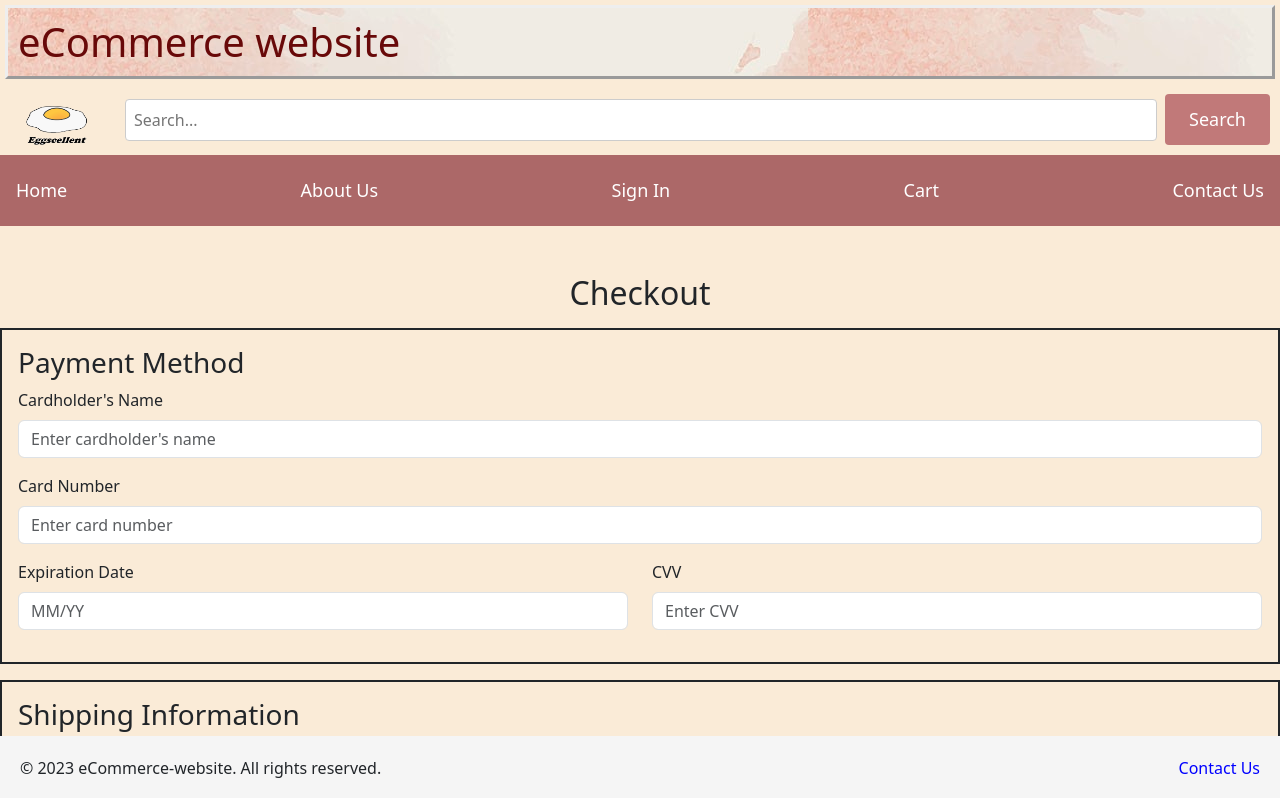
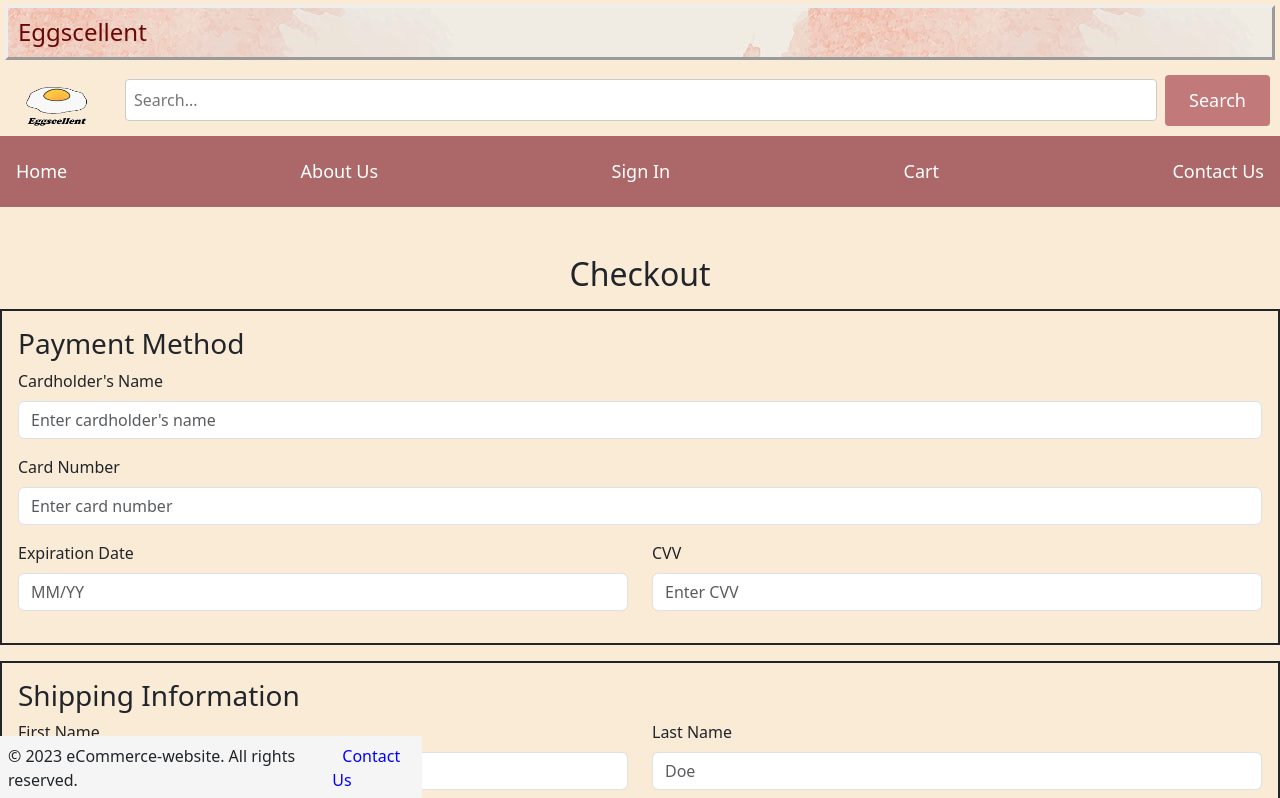
Before and after one commit to aghared/Ecommerce-website, a React (Create React App) app in the folder ecommerce-website/: page /checkout in a window 1280 px wide. Shown: the top 798 px of the page. Built offline with nearby package versions, Linux system fonts and the light colour scheme.

Commit message:
added changes to footer, product-page, and navbar

```diff
--- a/ecommerce-website/src/CSS/footer.css
+++ b/ecommerce-website/src/CSS/footer.css
@@ -1,11 +1,11 @@
 /* set the footer to have a gray background color and some padding to add size*/
 footer {
   background-color: #f5f5f5;
-  padding: 20px;
+  padding: 8px;
   position: fixed;/* fix the footer to the bottom of the page */
   bottom: 0;
   left: 0;
-  width: 100%;
+  width: 33%;
 }
 
 /*this is to align the content within the footer*/
--- a/ecommerce-website/src/CSS/product-page.css
+++ b/ecommerce-website/src/CSS/product-page.css
@@ -16,3 +16,8 @@
 #qty-lable{
     padding-right: 10px;
 }
+
+.custom-btn {
+    background-color: #ac6868;
+    color: white;
+}
--- a/ecommerce-website/src/componet/navbar.js
+++ b/ecommerce-website/src/componet/navbar.js
@@ -19,7 +19,7 @@ const Navbar = () => {
     return (
       <div>
          <div className="header">
-            <h1 className="header-title">eCommerce website</h1>
+            <h4 className="header-title">Eggscellent</h4>
           </div>
         <div className="ecumenic mt-3 company-name">
           <img id="logo" src={"../assets/Products/eggscellent_logo_.png"} alt={""}></img>
--- a/ecommerce-website/src/pages/Product_Page.js
+++ b/ecommerce-website/src/pages/Product_Page.js
@@ -49,7 +49,7 @@ const ProductPage = ({ match }) =>  {
                     </select>
 
                     <div className="add-cart-btn">
-                        <Link to="/shoppingcart" className="btn btn-success" onClick={addCart}>Add Cart</Link>
+                        <Link to="/shoppingcart" className="btn custom-btn" onClick={addCart}>Add Cart</Link>
                     </div>
                 </form>
 
```
Also changed, not shown: 1 other file (tests, documents, lock files or other folders).
